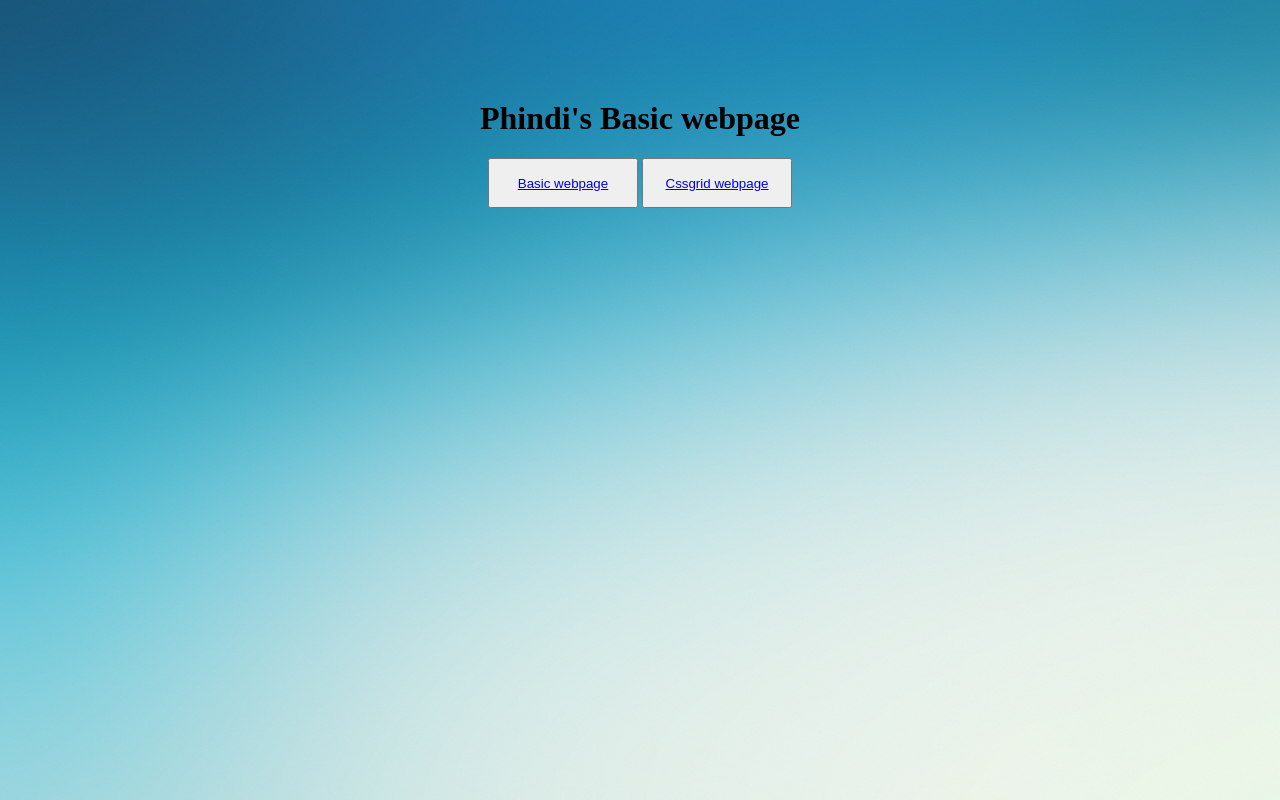
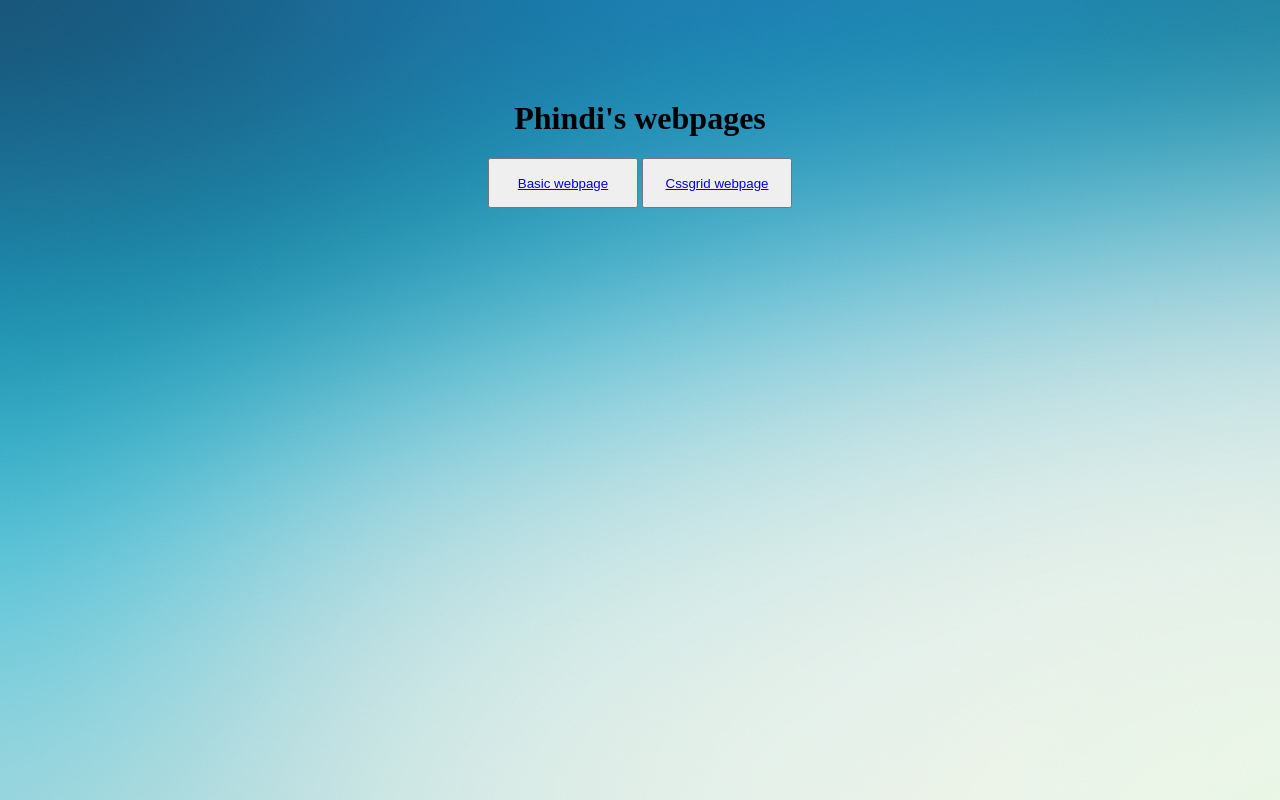
Before and after one commit to Phindie/Basic_webpage, a plain HTML site: page index.html in a window 1280 px wide. Drawn offline with Linux system fonts and the light colour scheme; files whose address does not match are found by name.

Commit message:
Update index.html

```diff
--- a/index.html
+++ b/index.html
@@ -18,7 +18,7 @@
 </head>
 <body background="images/pix.jpg">
 
-<h1> Phindi's Basic webpage</h1>
+<h1> Phindi's webpages</h1>
 
 <button><a href="webpage/index.html" value="index.html">Basic webpage</a></button>
 
```
